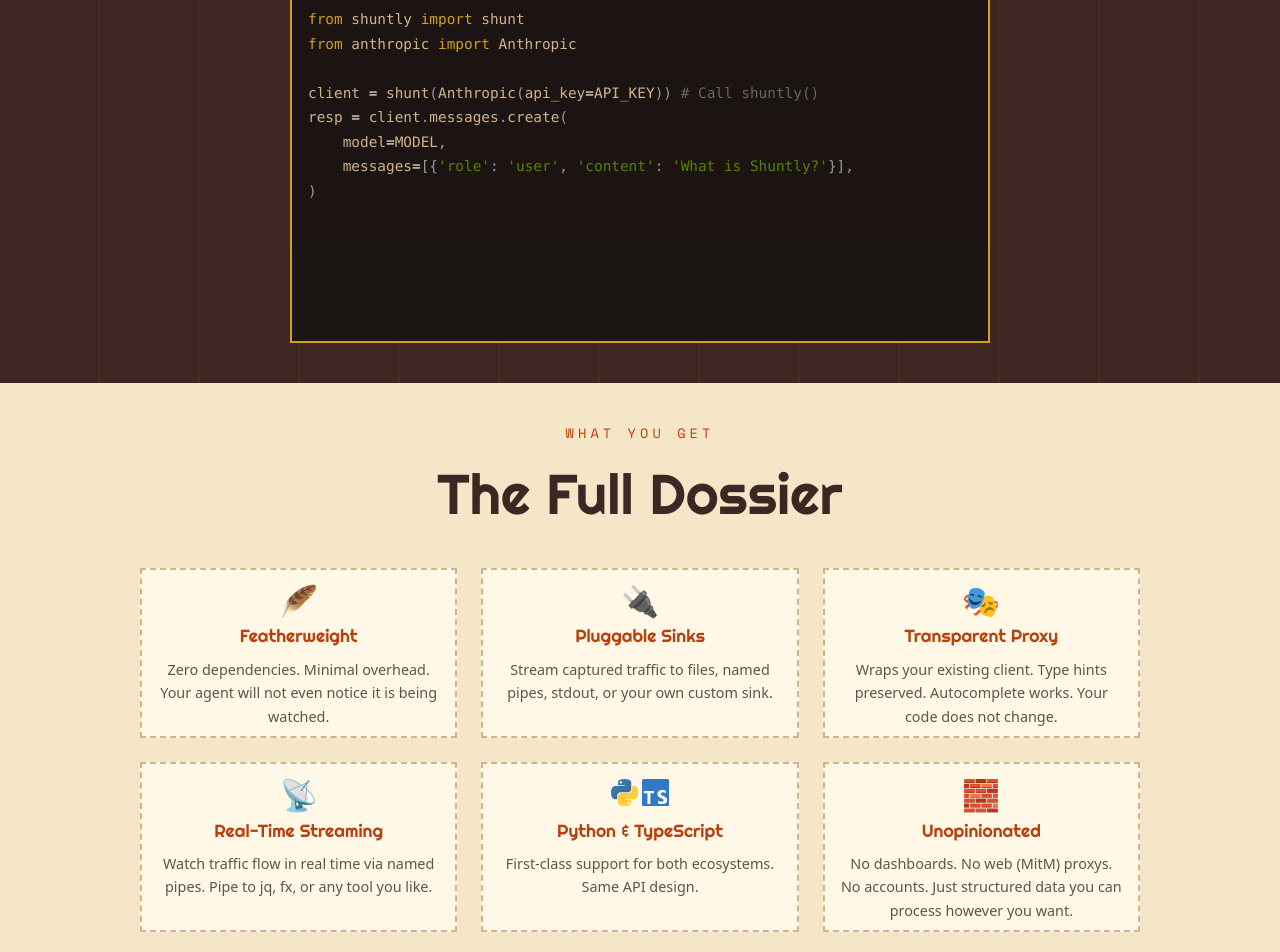
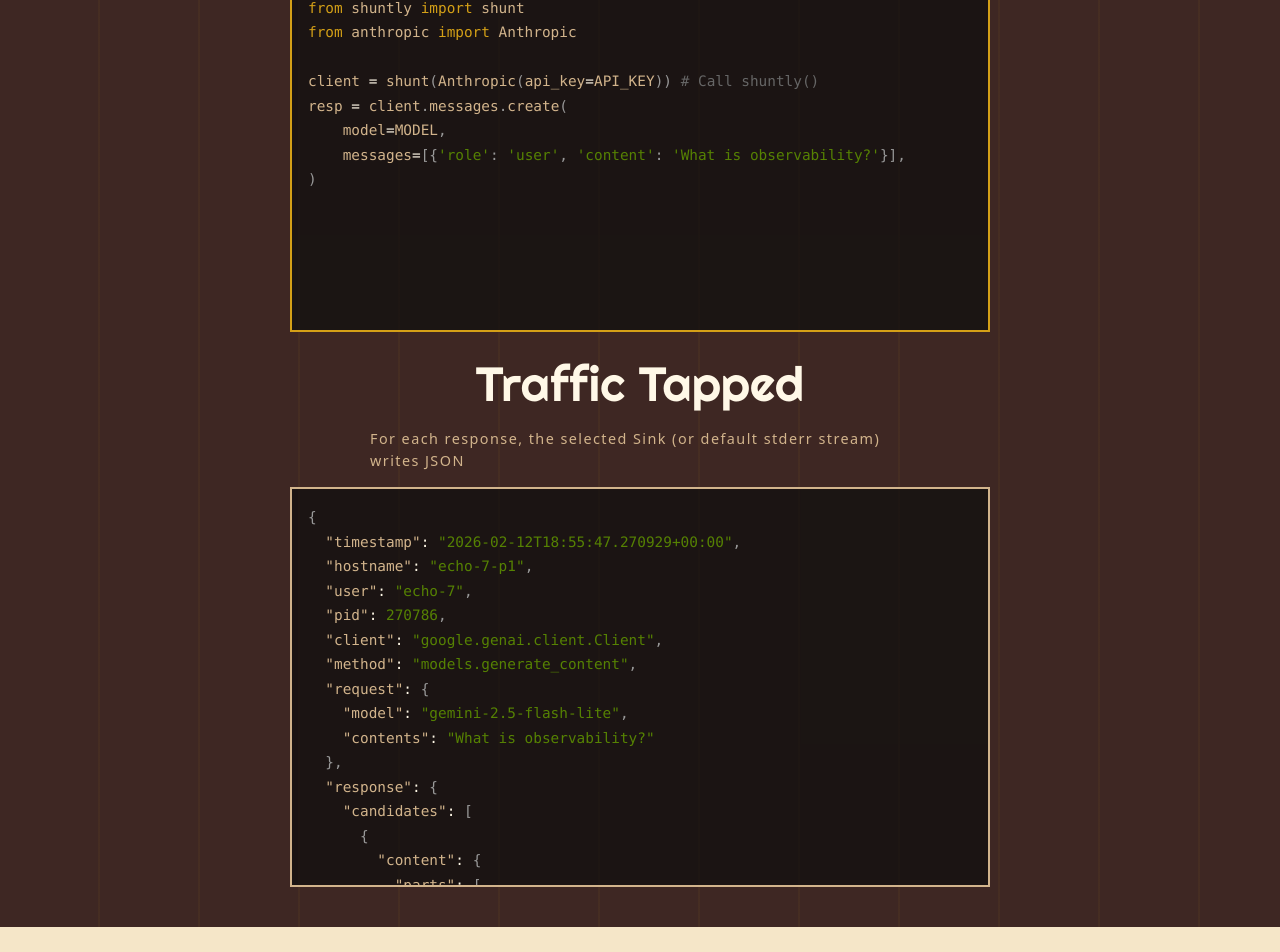
Before and after one commit to shuntly/shuntly-www, a Next.js app: page / in a window 1280 px wide. Shown: the part 1693-2645 px from the top of the page. Built offline with nearby package versions, Linux system fonts and the light colour scheme.

Commit message:
added real json output

```diff
--- a/components/FeaturesSection.tsx
+++ b/components/FeaturesSection.tsx
@@ -19,9 +19,7 @@ export default function FeaturesSection() {
             <h3 className="font-righteous text-[1.1rem] text-rust mb-2">
               {f.title}
             </h3>
-            <p className="text-[0.9rem] leading-relaxed opacity-80">
-              {f.description}
-            </p>
+            <p className="text-[0.9rem] opacity-80">{f.description}</p>
           </div>
         ))}
       </div>
--- a/components/HowItWorks.tsx
+++ b/components/HowItWorks.tsx
@@ -1,10 +1,11 @@
 "use client";
 
-import { useState, type ReactNode } from "react";
+import { useState, useEffect, useRef, type ReactNode } from "react";
 import Prism from "prismjs";
 Prism.manual = true;
 import "prismjs/components/prism-python";
 import "prismjs/components/prism-typescript";
+import "prismjs/components/prism-json";
 import PythonLogo from "./PythonLogo";
 import TypeScriptLogo from "./TypeScriptLogo";
 
@@ -33,7 +34,7 @@ from anthropic import Anthropic
 client = shunt(Anthropic(api_key=API_KEY)) # Call shuntly()
 resp = client.messages.create(
     model=MODEL,
-    messages=[{'role': 'user', 'content': 'What is Shuntly?'}],
+    messages=[{'role': 'user', 'content': 'What is observability?'}],
 )`,
   },
   //----------------------------------------------------------------------------
@@ -51,7 +52,7 @@ from openai import OpenAI
 client = shunt(OpenAI(api_key=_API_KEY)) # Call shuntly()
 resp = client.chat.completions.create(
     model=MODEL,
-    messages=[{'role': 'user', 'content': 'What is Shuntly?'}],
+    messages=[{'role': 'user', 'content': 'What is observability?'}],
 )`,
   },
   //----------------------------------------------------------------------------
@@ -87,7 +88,7 @@ from google import genai
 client = shunt(genai.Client(api_key=API_KEY)) # Call shuntly()
 resp = client.models.generate_content(
     model=MODEL,
-    contents='What is Shuntly?',
+    contents='What is observability?',
 )`,
   },
   // TS examples
@@ -105,7 +106,7 @@ import Anthropic from '@anthropic-ai/sdk';
 const client = shunt(new Anthropic({ apiKey: API_KEY })); // Call shuntly()
 const resp = await client.messages.create({
   model: MODEL,
-  messages: [{ role: "user", content: "What is Shuntly?" }],
+  messages: [{ role: "user", content: "What is observability?" }],
 });`,
   },
   //----------------------------------------------------------------------------
@@ -123,7 +124,7 @@ import OpenAI from 'openai';
 const client = shunt(new OpenAI({ apiKey: API_KEY })); // Call shuntly()
 const resp = await client.chat.completions.create({
   model: MODEL,
-  messages: [{ role: "user", content: "What is Shuntly?" }],
+  messages: [{ role: "user", content: "What is observability?" }],
 });`,
   },
   //----------------------------------------------------------------------------
@@ -141,7 +142,7 @@ import { GoogleGenAI } from "@google/genai";
 const client = shunt(new GoogleGenAI({ apiKey: API_KEY })); // Call shuntly()
 const resp = await client.models.generateContent({
   model: MODEL,
-  contents: "What is Shuntly?",
+  contents: "What is observability?",
 });
 `,
   },
@@ -163,12 +164,56 @@ const resp = await complete(model, {
   messages: [
     {
       role: "user",
-      content: "What is Shuntly?",
+      content: "What is observability?",
     },
   ],
 });`,
   },
 ];
+
+const sinkOutput = `{
+  "timestamp": "2026-02-12T18:55:47.270929+00:00",
+  "hostname": "echo-7-p1",
+  "user": "echo-7",
+  "pid": 270786,
+  "client": "google.genai.client.Client",
+  "method": "models.generate_content",
+  "request": {
+    "model": "gemini-2.5-flash-lite",
+    "contents": "What is observability?"
+  },
+  "response": {
+    "candidates": [
+      {
+        "content": {
+          "parts": [
+            {
+              "text": "Observability is the ability to understand the internal state of a system by examining its external outputs...",
+            }
+          ],
+          "role": "model"
+        },
+      }
+    ],
+    "model_version": "gemini-2.5-flash-lite",
+    "response_id": "MyKOafvVC9CUmtkP6vKBiQ8",
+    "usage_metadata": {
+      "candidates_token_count": 936,
+      "prompt_token_count": 5,
+      "prompt_tokens_details": [{ "modality": "TEXT", "token_count": 5 }],
+      "total_token_count": 941,
+    },
+  },
+  "duration_ms": 4517.117270006565,
+  "error": null
+}
+`;
+
+const sinkLines = Prism.highlight(
+  sinkOutput,
+  Prism.languages.json,
+  "json",
+).split("\n");
 
 const highlightedTabs = tabs.map((tab) => {
   const grammar =
@@ -182,6 +227,25 @@ const highlightedTabs = tabs.map((tab) => {
 
 export default function HowItWorks() {
   const [activeTab, setActiveTab] = useState(tabs[0].id);
+  const [visibleLines, setVisibleLines] = useState(sinkLines.length);
+  const intervalRef = useRef<ReturnType<typeof setInterval>>(null);
+
+  useEffect(() => {
+    if (intervalRef.current) clearInterval(intervalRef.current);
+    setVisibleLines(0);
+    let line = 0;
+    intervalRef.current = setInterval(() => {
+      line++;
+      setVisibleLines(line);
+      if (line >= sinkLines.length) {
+        clearInterval(intervalRef.current!);
+        intervalRef.current = null;
+      }
+    }, 40);
+    return () => {
+      if (intervalRef.current) clearInterval(intervalRef.current);
+    };
+  }, [activeTab]);
 
   return (
     <section
@@ -230,6 +294,30 @@ export default function HowItWorks() {
           ))}
         </pre>
       </div>
+
+      <div className="max-w-[700px] mx-auto relative z-[1] mt-4">
+        <h3 className="font-righteous text-[3.0rem] text-cream mb-2 text-center relative z-[1]">
+          Traffic Tapped
+        </h3>
+
+        <div className="flex items-center text-[0.9rem] tracking-[0.1em] text-tan mb-4 mx-20">
+          For each response, the selected Sink (or default stderr stream) writes
+          JSON
+        </div>
+
+        <pre className="bg-terminal/70 border-2 border-tan p-4 h-100 font-terminal text-[0.9rem] leading-[1.7] overflow-x-auto overflow-y-auto text-left grid">
+          <code
+            className="language-json col-start-1 row-start-1 invisible"
+            dangerouslySetInnerHTML={{ __html: sinkLines.join("\n") }}
+          />
+          <code
+            className="language-json col-start-1 row-start-1"
+            dangerouslySetInnerHTML={{
+              __html: sinkLines.slice(0, visibleLines).join("\n"),
+            }}
+          />
+        </pre>
+      </div>
     </section>
   );
 }
--- a/components/ProblemSection.tsx
+++ b/components/ProblemSection.tsx
@@ -17,9 +17,7 @@ export default function ProblemSection() {
             <h3 className="font-righteous text-[1.1rem] text-rust">
               {p.title}
             </h3>
-            <p className="text-[0.95rem] leading-relaxed text-brown/80 mt-1">
-              {p.description}
-            </p>
+            <p className="text-[0.95rem] text-brown/80 mt-1">{p.description}</p>
           </div>
         ))}
       </div>
```
